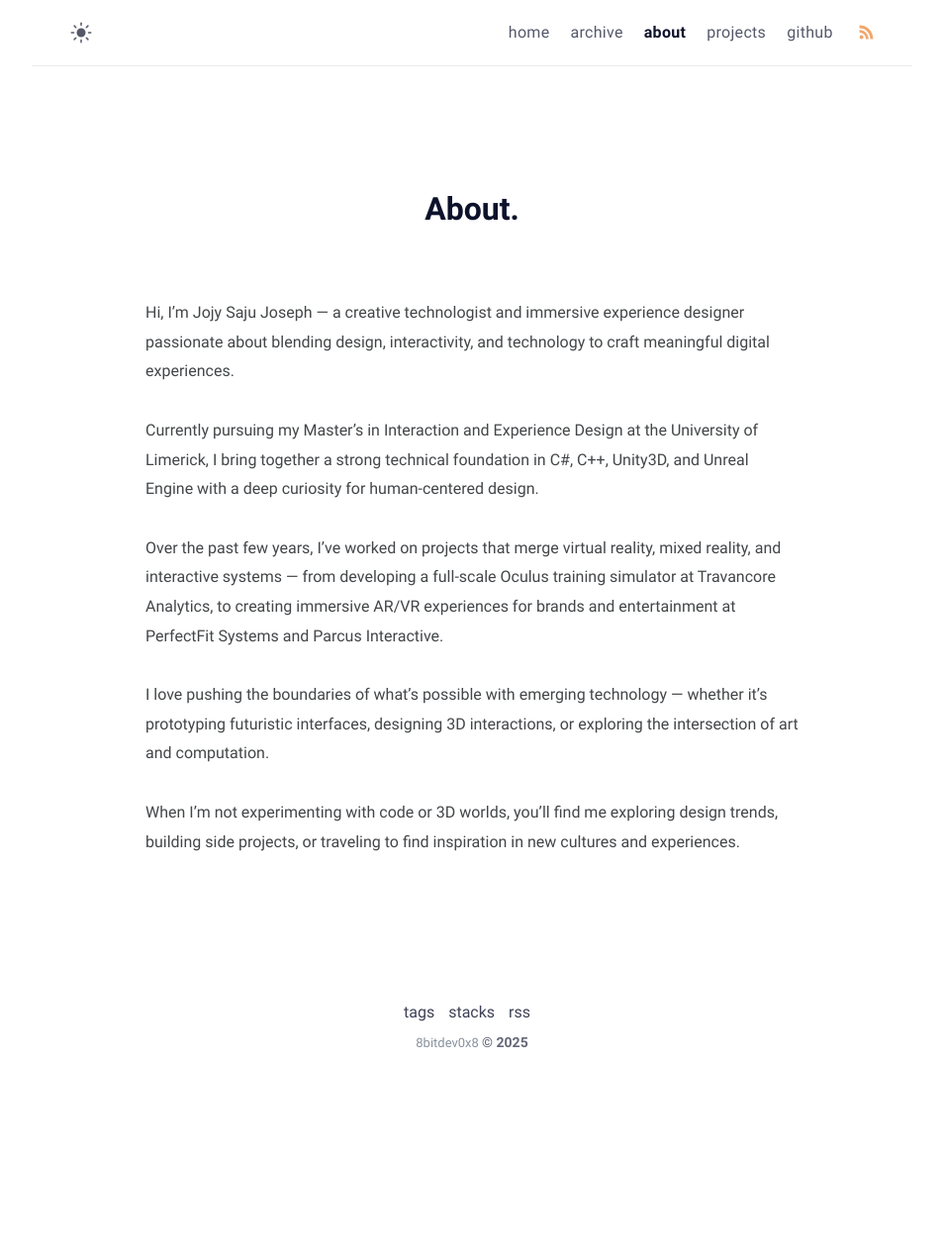
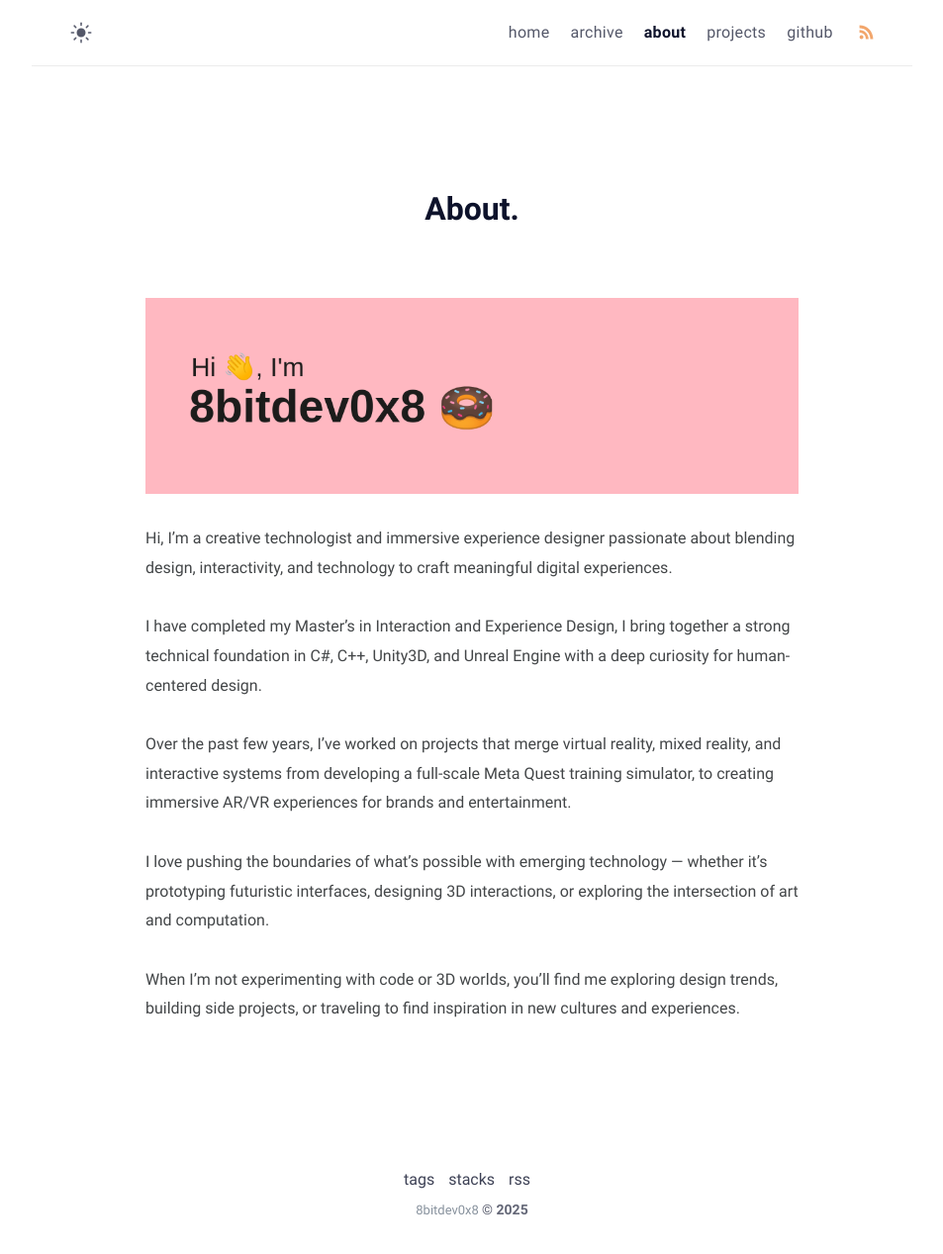
Before and after one commit to 8bitdev0x8/8bitdev0x8.github.io, a Jekyll site: the page built from about.md, in a window 1280 px wide. Shown: the whole page at 99% size, without its empty margins (163-1116 px from the left). Built offline with Jekyll 4.4.1, drawn with Linux system fonts in a browser that asks for light colours; before the commit the page ends 1099 px from its top, so only the background shows below that.

```diff
--- a/about.md
+++ b/about.md
@@ -5,13 +5,13 @@ layout: page
 comments: false
 ---
 
-<!-- ![banner](/assets/img/jekyll/banner.png) -->
+![banner](/assets/img/jekyll/banner.png)
 
-Hi, I’m Jojy Saju Joseph — a creative technologist and immersive experience designer passionate about blending design, interactivity, and technology to craft meaningful digital experiences.
+Hi, I’m a creative technologist and immersive experience designer passionate about blending design, interactivity, and technology to craft meaningful digital experiences.
 
-Currently pursuing my Master’s in Interaction and Experience Design at the University of Limerick, I bring together a strong technical foundation in C#, C++, Unity3D, and Unreal Engine with a deep curiosity for human-centered design.
+I have completed my Master’s in Interaction and Experience Design, I bring together a strong technical foundation in C#, C++, Unity3D, and Unreal Engine with a deep curiosity for human-centered design.
 
-Over the past few years, I’ve worked on projects that merge virtual reality, mixed reality, and interactive systems — from developing a full-scale Oculus training simulator at Travancore Analytics, to creating immersive AR/VR experiences for brands and entertainment at PerfectFit Systems and Parcus Interactive.
+Over the past few years, I’ve worked on projects that merge virtual reality, mixed reality, and interactive systems from developing a full-scale Meta Quest training simulator, to creating immersive AR/VR experiences for brands and entertainment.
 
 I love pushing the boundaries of what’s possible with emerging technology — whether it’s prototyping futuristic interfaces, designing 3D interactions, or exploring the intersection of art and computation.
 
```
Also changed, not shown: _posts/2025-10-26-chip8_emulator_blog.md (added, +97 -0 lines), 12 other files.
